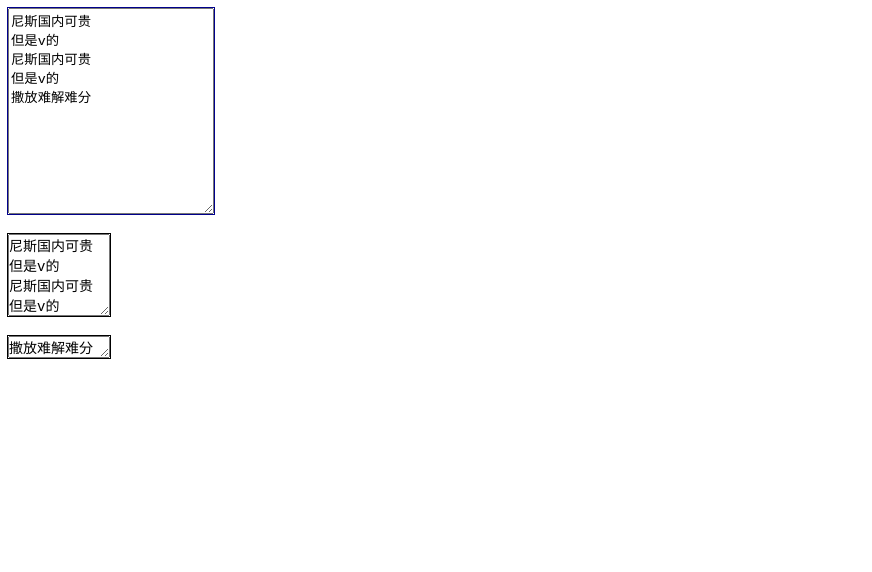
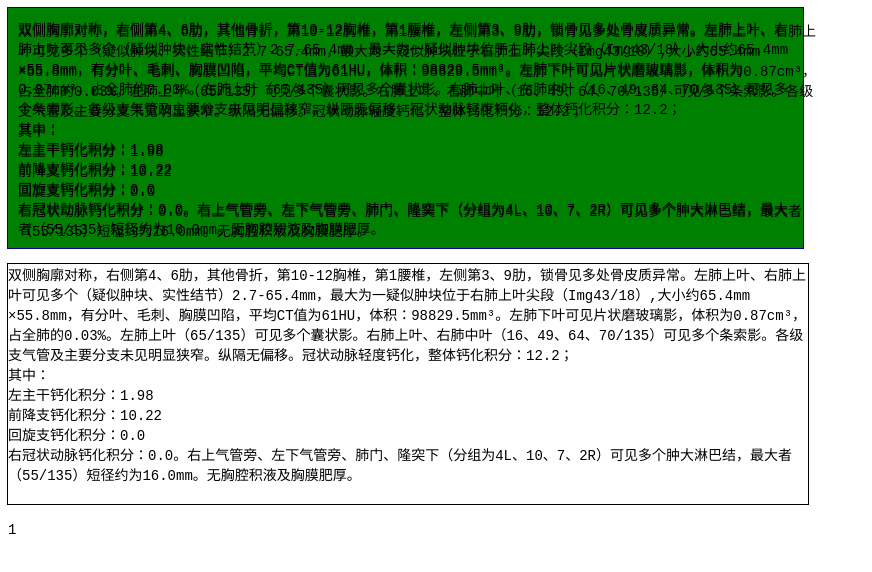
Before and after one commit to wangliang101/webpack-template, a React app: page / in a window 1280 px wide. Shown: the top 572 px of the page, without its empty margins (0-872 px from the left). Built offline with nearby package versions, Linux system fonts and the light colour scheme.

Commit message:
feat: 测试1

```diff
--- a/src/App.jsx
+++ b/src/App.jsx
@@ -1,32 +1,55 @@
 import React, { useState, lazy, Suspense } from 'react';
 import './index.less';
-import { partSplit } from './tool';
+import { partSplit } from './tool1';
 // '阿妇女\n123';
 // '网上看你付款人僧那个生日色过敏反馈；仍是；鞥谁跟谁跟健康呢个；是哪家哪家公司拟将纳入吉尼斯国内可贵\n但是v的\n121223\nsdafsf\n\n撒放难解难分';
 
-const testStr = '尼斯国内可贵\n但是v的\n尼斯国内可贵\n但是v的\n撒放难解难分';
-const containerWidth = 100;
-const intlHeight = 100;
-const maxHeight = 200;
+const testStr =
+  '双侧胸廓对称，右侧第4、6肋，其他骨折，第10-12胸椎，第1腰椎，左侧第3、9肋，锁骨见多处骨皮质异常。左肺上叶、右肺上叶可见多个（疑似肿块、实性结节）2.7-65.4mm，最大为一疑似肿块位于右肺上叶尖段（Img43/18）,大小约65.4mm ×55.8mm，有分叶、毛刺、胸膜凹陷，平均CT值为61HU，体积：98829.5mm³。左肺下叶可见片状磨玻璃影，体积为0.87cm³，占全肺的0.03%。左肺上叶（65/135）可见多个囊状影。右肺上叶、右肺中叶（16、49、64、70/135）可见多个条索影。各级支气管及主要分支未见明显狭窄。纵隔无偏移。冠状动脉轻度钙化，整体钙化积分：12.2；\n其中：\n左主干钙化积分：1.98\n前降支钙化积分：10.22\n回旋支钙化积分：0.0\n右冠状动脉钙化积分：0.0。右上气管旁、左下气管旁、肺门、隆突下（分组为4L、10、7、2R）可见多个肿大淋巴结，最大者（55/135）短径约为16.0mm。无胸腔积液及胸膜肥厚。';
+// const testStr = `1. 左肺上叶尖后段见一实性结节（Img64/13），大小约3.9mm×2.8mm，表征：无，CT值：-382~769HU，体积：27.6mm³，恶性概率：0%, 实性占比：无。
+// 2. 左肺上叶尖后段见一实性结节（Img79/16），大小约2.7mm×2.3mm，表征：无，CT值：-788~255HU，体积：6.9mm³，恶性概率：0%, 实性占比：无。
+// 3. 左肺上叶尖后段见一混合磨玻璃结节（Img102/21），大小约23.9mm×21.1mm，表征：分叶、毛刺，CT值：-824~649HU，体积：3668.9mm³，恶性概率：74%, 实性占比：2.1%。
+// `;
+// const testStr = `1`;
+const containerWidth = 800;
+const intlHeight = 300;
+const maxHeight = 400;
 const textStyle = {
   fontSize: 14,
   fontWeight: 400,
   fontFamily: 'monospace',
+  padding: 10,
 };
 const ret = partSplit(testStr, intlHeight, maxHeight, containerWidth, textStyle);
+
+// const a = getActualWidthOfChars('1', textStyle);
+// console.log('aaaa', a);
 
 function App() {
   const [result] = useState(ret);
   console.log('res 22', result);
   return (
     <div>
-      <textarea id="222" className="text-div">
+      <div
+        id="222"
+        className="text-div"
+        style={{
+          whiteSpace: 'pre-line',
+          width: '775px',
+          // height: '220px',
+          fontWeight: textStyle.fontWeight,
+          fontSize: textStyle.fontSize,
+          fontFamily: textStyle.fontFamily,
+          padding: '10px',
+          background: 'green',
+        }}
+      >
         {testStr}
-      </textarea>
+      </div>
       {result.map(({ content, height }) => {
         return (
           <p>
-            <textarea
+            <div
               className="div"
               style={{
                 width: `${containerWidth}px`,
@@ -34,13 +57,24 @@ function App() {
                 fontWeight: textStyle.fontWeight,
                 fontSize: textStyle.fontSize,
                 fontFamily: textStyle.fontFamily,
+                whiteSpace: 'pre-line',
               }}
             >
               {content}
-            </textarea>
+            </div>
           </p>
         );
       })}
+      <div
+        style={{
+          fontWeight: textStyle.fontWeight,
+          fontSize: textStyle.fontSize,
+          fontFamily: textStyle.fontFamily,
+          display: 'inline-block',
+        }}
+      >
+        1
+      </div>
     </div>
   );
 }
--- a/src/index.less
+++ b/src/index.less
@@ -22,8 +22,8 @@ h2 {
 }
 
 .text-div {
-  width: 200px;
-  height: 200px;
+  width: 800px;
+  // height: 200px;
   outline: 1px solid darkblue;
   overflow: hidden;
 }
--- a/src/tool.js
+++ b/src/tool.js
@@ -1,23 +1,22 @@
 const measureFontTextWH = (node, word) => {
   node.textContent = word;
-  const w = node.offsetWidth;
-  const h = node.offsetHeight;
-
+  const { width: w, height: h } = node.getBoundingClientRect()
+  // const w = node.offsetWidth;
+  // const h = node.offsetHeight;
   return { w, h };
 };
 
 const createMeasureNode = (textStyle) => {
-  const fontFamily = textStyle.fontFamily ? textStyle.fontFamily : '';
-  const fontSize = textStyle.fontSize ? textStyle.fontSize + 'px' : '';
-  const fontWeight = textStyle.fontWeight ? textStyle.fontWeight : '';
+  const { fontFamily = '', fontSize = '', fontWeight = '' } = textStyle;
 
   const tmpDiv = document.createElement('div');
   tmpDiv.style.fontFamily = fontFamily;
-  tmpDiv.style.fontSize = fontSize;
+  tmpDiv.style.fontSize = fontSize ? fontSize + 'px' : '';
   tmpDiv.style.fontWeight = fontWeight;
-  tmpDiv.style.visibility = 'hidden';
+  tmpDiv.style.visibility = 'visible';
   tmpDiv.style.display = 'inline-block';
   tmpDiv.style.whiteSpace = 'nowrap';
+  tmpDiv.style.position = 'fixed';
 
   return tmpDiv;
 };
@@ -26,6 +25,7 @@ const partSplit = (text, intlHeight, maxHeight, containerWidth, textStyle) => {
   if (text.length === 0) return [];
 
   const node = createMeasureNode(textStyle);
+  console.log('node', node)
   document.body.appendChild(node);
   const { h: firstLineHeight } = measureFontTextWH(node, text[0]);
   /**
@@ -35,50 +35,52 @@ const partSplit = (text, intlHeight, maxHeight, containerWidth, textStyle) => {
    */
   let lineWidthLeft = containerWidth;
   let lineNum = 1;
-  let lineHeight = firstLineHeight;
+  let lineHeight = 20;
   const result = [];
   let comHeight = intlHeight;
   let splitPoint = 0;
-  text.split('').forEach((v, i) => {
-    const { w, h } = measureFontTextWH(node, v);
-    console.log('文本', v, w, h);
+  const textArray = text.split('');
+  // console.log('textArray', textArray)
+  textArray.forEach((v, i) => {
+    let { w, h } = measureFontTextWH(node, v);
+    // if (w === 8) {
+    //   w = 8.44
+    // }
+    // lineHeight = Math.max(lineHeight, h);
+    // console.log('文本', v, w, h);
+
     if (v === '\n') {
-      console.log('换行', lineHeight * lineNum, comHeight);
-      if (lineHeight * (lineNum + 1) < comHeight) {
+      if (lineHeight * (lineNum + 1) <= comHeight) {
         lineNum += 1;
       } else {
-        result.push({ content: text.substr(splitPoint, i + 1), height: lineHeight * lineNum });
+        console.log('3333', v, lineHeight, lineNum, comHeight)
+        result.push({ content: text.substr(splitPoint, i + 1), height: comHeight });
         comHeight = maxHeight;
         lineNum = 1;
         splitPoint = i + 1;
       }
       lineWidthLeft = containerWidth;
-    }
+    } else if (lineWidthLeft - w < 0) {
+      console.log('2222', v,)
 
-    if (lineWidthLeft - w <= 0) {
       lineNum += 1;
       lineWidthLeft = containerWidth - w;
     } else {
+      // console.log('1111', v,)
       lineWidthLeft -= w;
     }
 
-    if (i + 1 === text.split('').length) {
-      console.log('结束了');
-      result.push({ content: text.substr(splitPoint, i), height: lineHeight * lineNum });
-    }
-
-    // 超过容器高度，新增容器
-    if (lineHeight * lineNum >= comHeight) {
-      console.log('默认组件装不下了', lineHeight, lineNum);
+    if (lineHeight * lineNum >= comHeight || i + 1 === textArray.length) {
+      console.log('1111', i, textArray.length, v)
       result.push({ content: text.substr(splitPoint, i + 1), height: lineHeight * lineNum });
       comHeight = maxHeight;
       lineNum = 1;
       splitPoint = i + 1;
+      lineWidthLeft = containerWidth;
     }
   });
-  console.log('result', result);
 
-  document.body.removeChild(node);
+  // document.body.removeChild(node);
   return result;
 };
 
--- /dev/null
+++ b/src/tool1.js
@@ -0,0 +1,55 @@
+const measureNodeWH = (node) => {
+  const { width: w, height: h } = node.getBoundingClientRect()
+  return { w, h };
+};
+
+const createMeasureNode = (textStyle, width) => {
+  const { fontFamily = '', fontSize = '', fontWeight = '', padding } = textStyle;
+  console.log('width', width)
+
+  const tmpDiv = document.createElement('div');
+  tmpDiv.style.fontFamily = fontFamily;
+  tmpDiv.style.fontSize = fontSize ? fontSize + 'px' : '';
+  tmpDiv.style.fontWeight = fontWeight;
+  tmpDiv.style.width = `${width}px`; // 添加默认宽度
+  tmpDiv.style.overflow = 'hidden';
+  tmpDiv.style.whiteSpace = 'pre-wrap';
+  tmpDiv.style.padding = padding ? `${padding}px` : '';
+  tmpDiv.style.position = 'fixed';
+  tmpDiv.style.top = '10px';
+  tmpDiv.style.zIndex = 200
+
+  return tmpDiv;
+};
+
+const partSplit = (text, intlHeight, maxHeight, containerWidth, textStyle) => {
+  if (text.length === 0) return [];
+
+  const node = createMeasureNode(textStyle, containerWidth);
+  document.body.appendChild(node);
+
+  let height = intlHeight;
+  let splitPoint = 0;
+  let textArray = text.split('');
+  const result = []
+
+  textArray.forEach((v, i) => {
+    node.textContent += v;
+    let { h } = measureNodeWH(node);
+    if (h > height) {
+      result.push({ content: text.substr(splitPoint, i), height: height })
+      height = maxHeight;
+      splitPoint = i;
+      node.textContent = v;
+    }
+    if (i + 1 === textArray.length) {
+      let { h } = measureNodeWH(node);
+      result.push({ content: text.substr(splitPoint, i + 1), height: h })
+    }
+  });
+
+  // document.body.removeChild(node);
+  return result;
+};
+
+export { partSplit };
```
